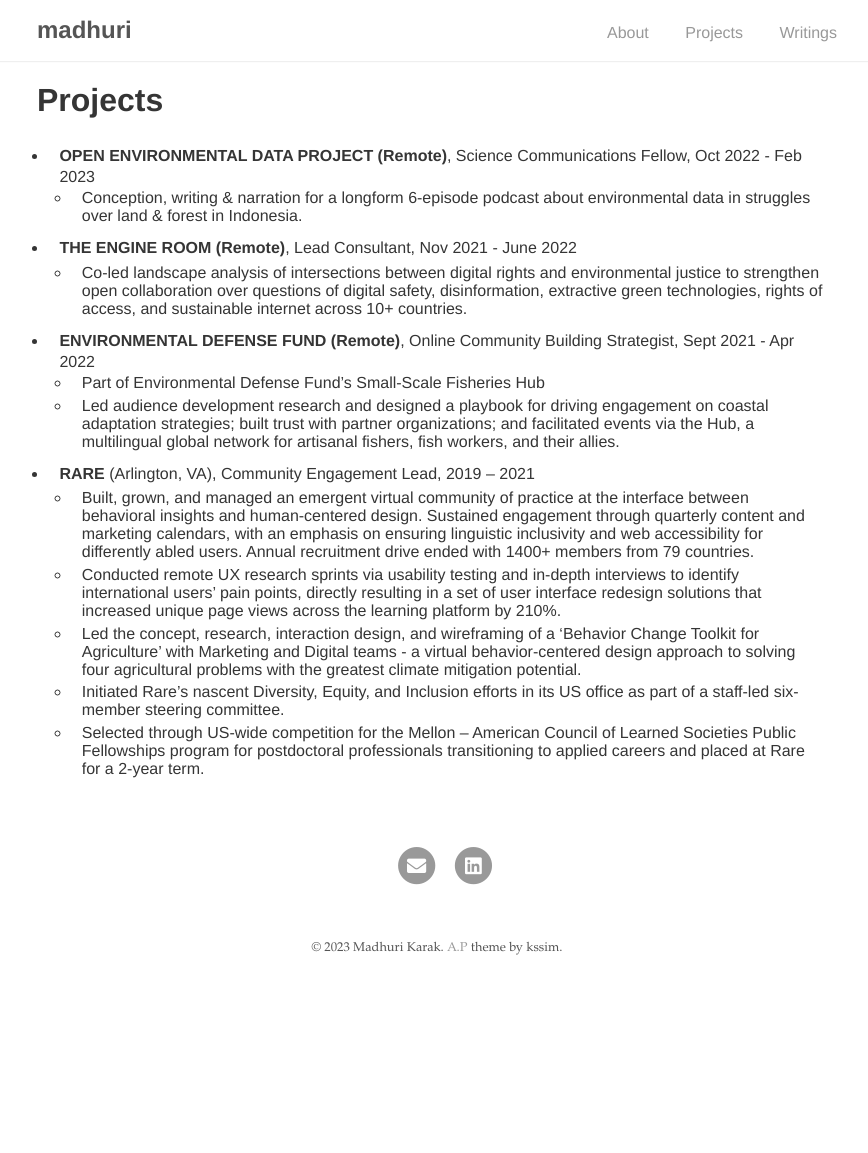
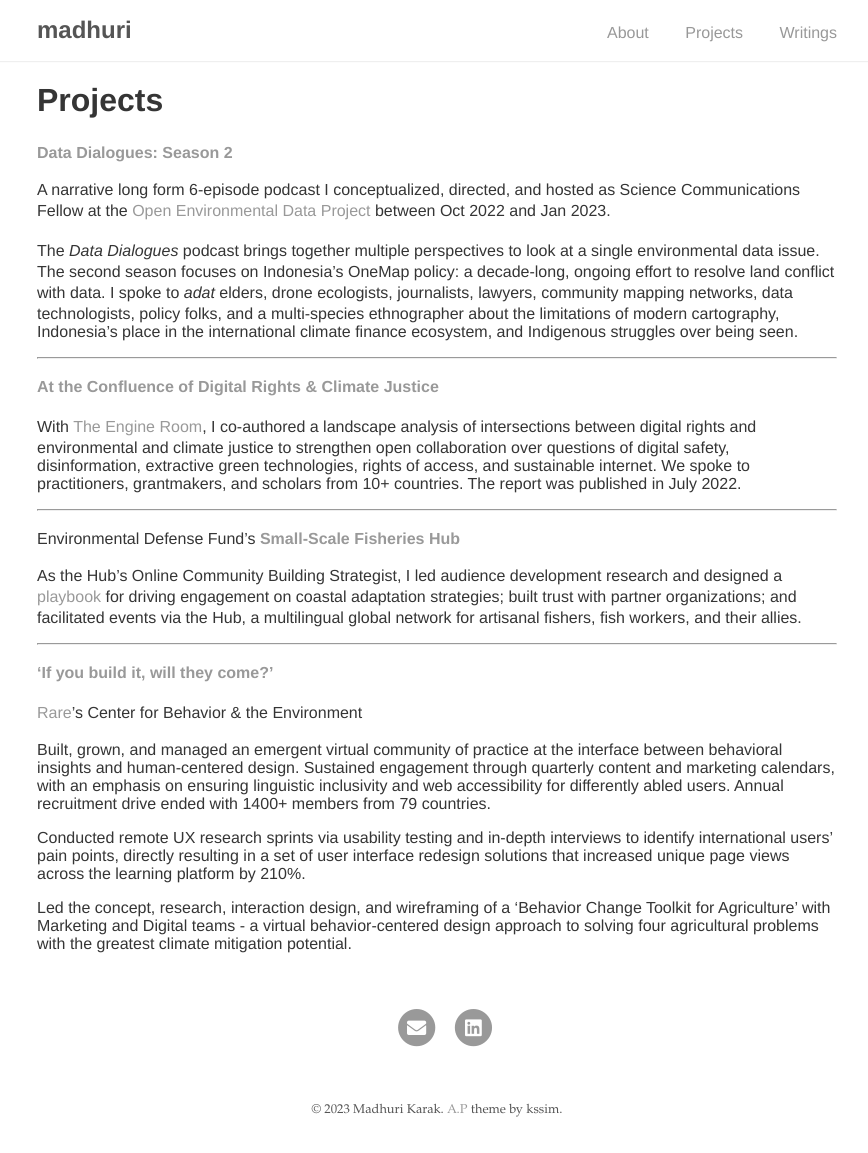
Before and after one commit to madhurikarak/madhurikarak.github.io, a Jekyll site: the page built from projects/index.md, in a window 1280 px wide. Shown: the whole page, without its empty margins (203-1071 px from the left). Built offline with Jekyll 4.4.1, drawn with Linux system fonts in a browser that asks for light colours; before the commit the page ends 991 px from its top, so only the background shows below that.

Commit message:
Update index.md
edited text for each project and added links

```diff
--- a/projects/index.md
+++ b/projects/index.md
@@ -4,16 +4,33 @@ title: Projects
 ---
 
 # Projects
-* **OPEN ENVIRONMENTAL DATA PROJECT (Remote)**, Science Communications Fellow, Oct 2022 - Feb 2023
-    * Conception, writing &  narration for a longform 6-episode podcast about environmental data in struggles over land & forest in Indonesia.
-* **THE ENGINE ROOM (Remote)**, Lead Consultant, Nov 2021 - June 2022
-  * Co-led landscape analysis of intersections between digital rights and environmental justice to strengthen open collaboration over questions of digital safety, disinformation, extractive green technologies, rights of access, and sustainable internet across 10+ countries.
-* **ENVIRONMENTAL DEFENSE FUND (Remote)**, Online Community Building Strategist, Sept 2021 - Apr 2022
-  * Part of Environmental Defense Fund's Small-Scale Fisheries Hub
-  * Led audience development research and designed a  playbook for driving engagement on coastal adaptation strategies; built  trust with partner organizations; and facilitated events via the Hub, a multilingual global network for artisanal fishers, fish workers, and their allies.
-* **RARE** (Arlington, VA), Community Engagement Lead, 2019 – 2021
-  * Built, grown, and managed an emergent virtual community of practice  at the interface between behavioral insights and human-centered design. Sustained engagement through quarterly content and marketing calendars, with an emphasis on ensuring linguistic inclusivity and web accessibility for differently abled users. Annual recruitment drive ended with 1400+ members from 79 countries.
-  * Conducted remote UX research sprints via usability testing and in-depth interviews to identify international users’ pain points, directly resulting in a set of user interface redesign solutions that increased unique page views across the learning platform by 210%.
-  * Led the concept, research, interaction design, and wireframing of a ‘Behavior Change Toolkit for Agriculture’ with Marketing and Digital teams - a virtual behavior-centered design approach to solving four agricultural problems with the greatest climate mitigation potential.
-  * Initiated Rare’s nascent Diversity, Equity, and Inclusion efforts in its US office as part of a staff-led six-member steering committee.
-  * Selected through US-wide competition for the Mellon – American Council of Learned Societies Public Fellowships program for postdoctoral professionals transitioning to applied careers and placed at Rare for a 2-year term.
+
+**[Data Dialogues: Season 2 ](https://www.openenvironmentaldata.org/data-dialogue-seasons/season-2)**
+
+A narrative long form 6-episode podcast I conceptualized, directed, and hosted as Science Communications Fellow at the [Open Environmental Data Project](https://www.openenvironmentaldata.org/) between Oct 2022 and Jan 2023.
+
+The _Data Dialogues_ podcast brings together multiple perspectives to look at a single environmental data issue. The second season focuses on Indonesia’s OneMap policy: a decade-long, ongoing effort to resolve land conflict with data. I spoke to _adat_ elders, drone ecologists, journalists, lawyers, community mapping networks, data technologists, policy folks, and a multi-species ethnographer about the limitations of modern cartography, Indonesia's place in the international climate finance ecosystem, and Indigenous struggles over being seen.
+
+***
+
+**[At the Confluence of Digital Rights & Climate Justice](https://www.theengineroom.org/new-report-at-the-confluence-of-digital-rights-climate-justice/)**
+
+With [The Engine Room](https://www.theengineroom.org/), I co-authored a landscape analysis of intersections between digital rights and environmental and climate justice to strengthen open collaboration over questions of digital safety, disinformation, extractive green technologies, rights of access, and sustainable internet. We spoke to practitioners, grantmakers, and scholars from 10+ countries. The report was published in July 2022.
+
+***
+
+Environmental Defense Fund's **[Small-Scale Fisheries Hub ](https://ssfhub.org/)**
+
+As the Hub's Online Community Building Strategist, I led audience development research and designed a [playbook](https://github.com/madhurikarak/madhurikarak.github.io/files/10979540/SSF.Hub.Engagement.Playbook.Spring.2022.pdf) for driving engagement on coastal adaptation strategies; built  trust with partner organizations; and facilitated events via the Hub, a multilingual global network for artisanal fishers, fish workers, and their allies.
+
+***
+
+**['If you build it, will they come?'](https://behavior.rare.org)**
+
+[Rare](https://rare.org/)'s Center for Behavior & the Environment
+
+Built, grown, and managed an emergent virtual community of practice  at the interface between behavioral insights and human-centered design. Sustained engagement through quarterly content and marketing calendars, with an emphasis on ensuring linguistic inclusivity and web accessibility for differently abled users. Annual recruitment drive ended with 1400+ members from 79 countries.
+
+Conducted remote UX research sprints via usability testing and in-depth interviews to identify international users’ pain points, directly resulting in a set of user interface redesign solutions that increased unique page views across the learning platform by 210%.
+
+Led the concept, research, interaction design, and wireframing of a ‘Behavior Change Toolkit for Agriculture’ with Marketing and Digital teams - a virtual behavior-centered design approach to solving four agricultural problems with the greatest climate mitigation potential.
```
